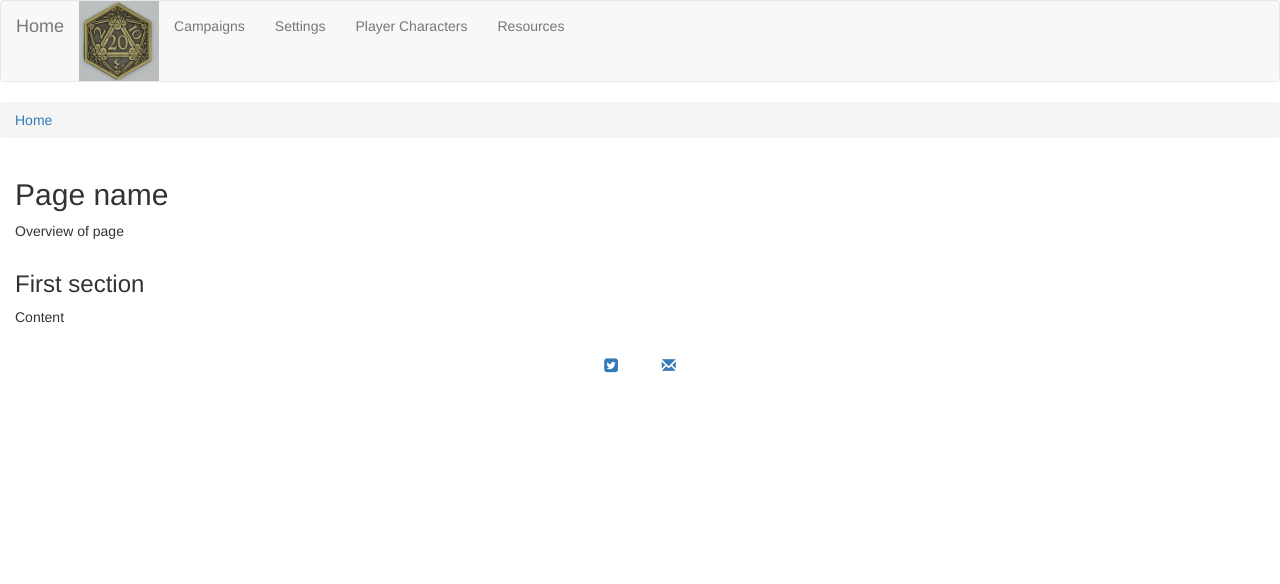
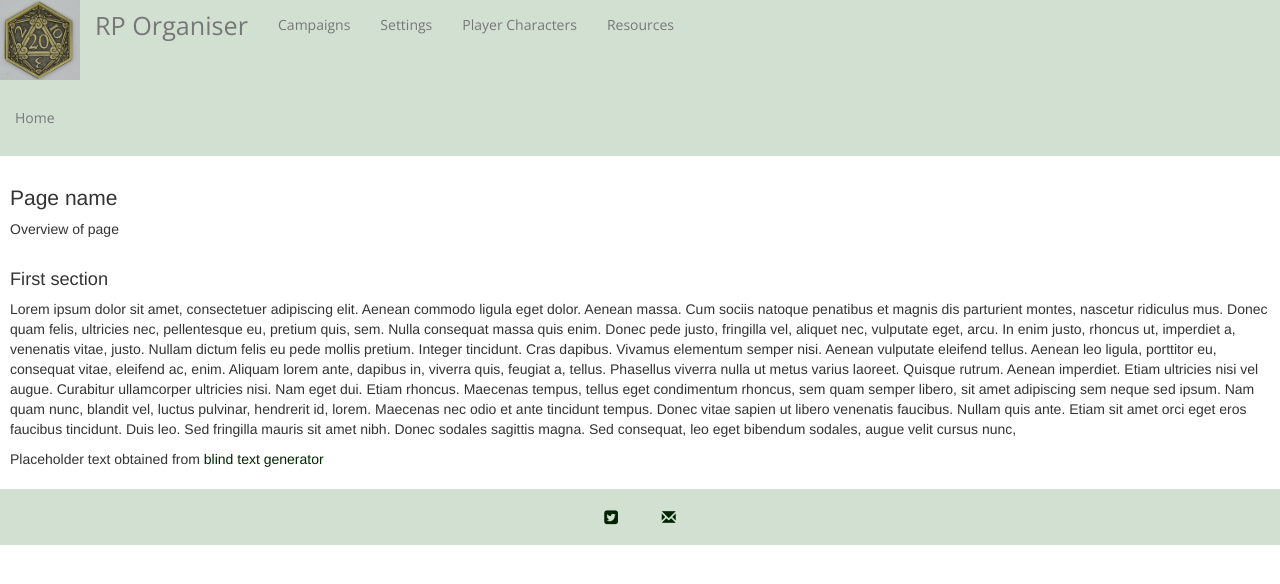
Before and after one commit to PossibleLlama/RP_Organiser, a plain HTML site: page WebContent/html/template.html in a window 1280 px wide. Drawn offline with nearby package versions, Linux system fonts and the light colour scheme.

Commit message:
Updated a lot of the CSS. Much closer to expected end result. Also changed the color scheme to be much more muted and main body of page to display in white.

```diff
--- a/WebContent/css/global.css
+++ b/WebContent/css/global.css
@@ -1,56 +1,94 @@
 /*
 Colour scheme
 
-#DFD6A7 - Pale yellow/brown colour.
-#F7CE5B - Yellow.
-#F7B05B - Orange.
-#E0CA69 - Faded yellow.
-#1F1300 - Brown.
+#4A8E4A - Pale Green.
+#002400 - Dark Green.
+#3B843B - Pale/Mid Green.
+#1C631C - Mid Green.
+#D2E0D2 - Grey.
 */
 
 /* Global
 ______________________________*/
-body {
-  background-color: #DFD6A7;
+html {
+  box-sizing: border-box;
 }
-.centered {
-  display: inline-block;
-  width: 50%;
+*
+*::before
+*::after {
+  box-sizing: inherit;
+}
+a {
+  color: #002400;
+  font-weight: 500;
+}
+a:hover
+a:focus {
+  color: #002400;
+  font-weight: bold;
 }
 /* Header
 ______________________________*/
 .headerBanner {
-  background-color: #F7B05B;
+  background-color: #D2E0D2;
   font-family: 'Open Sans','Roboto', sans-serif;
   font-weight: 600;
-  color: 1F1300;
   width: 100%;
   display: inline-block;
   margin: 0px;
 }
-.siteName {
-  display: inline-block;
+.navbar {
   background-color: inherit;
-  color: #1F1300;
-  margin: 20px;
+  border: 0px;
 }
-.siteName:hover {
-  color: #000;
-  font-weight: 100;
+.navbar-collapse {
+  border: 0px;
+}
+.navbar-toggle {
+  border: 0px;
+}
+.breadcrumb {
+  background-color: inherit;
+  border: 0px;
+}
+li a {
+  color: #777;
+}
+li a:hover{
+  color: #222;
+  font-weight: bold;
   text-decoration: none;
 }
-/* Links to each page */
-a.navLinks {
-  color: red; /* Currently not working */
+.logo {
+  float: left;
 }
-img.logo {
-  display: inline-block;
-  margin: 20px;
+.navbar-brand {
+  font-size: 1.8em;
+  text-align: center;
+}
+.navbar-brand:hover
+.navbar-brand:focus {
+  color: #222;
+  font-weight: bold;
 }
 /* Footer
 ______________________________*/
 .footerBanner {
-  background-color: #F7B05B;
+  background-color: #D2E0D2;
 }
 /* Main
 ______________________________*/
+.mainBody {
+  background-color: #FFF;
+  margin: 10px;
+}
+h1 {
+  font-size: 1.5em;
+}
+h2 {
+  font-size: 1.3em;
+}
+p {
+  font-size: 1em;
+
+}
--- a/WebContent/html/template.html
+++ b/WebContent/html/template.html
@@ -20,7 +20,7 @@
 	<link rel="stylesheet" href="https://maxcdn.bootstrapcdn.com/bootstrap/3.3.7/css/bootstrap.min.css">
 	<link rel="stylesheet" href="https://cdnjs.cloudflare.com/ajax/libs/font-awesome/4.7.0/css/font-awesome.min.css">
 	<link rel="stylesheet" href="https://fonts.googleapis.com/css?family=Open+Sans|Roboto">
-	<!-- <link rel="stylesheet" href="..\css\global.css"> -->
+	<link rel="stylesheet" href="..\css\global.css">
 	<!-- <link rel="stylesheet" href="#"> -->
 	<!-- <link rel="stylesheet" href="#"> -->
 
@@ -43,9 +43,11 @@
 			<div class="fluid-container text-center">
 				<div class="navbar-header">
 					<a href="index.html">
+						<!-- <span style="float: left;"> -->
 							<img src="..\resources/placeholderLogo.jpg"
 							alt="Logo" height="80" width="80"
-						class="text-left">
+							class="logo">
+						<!-- </span> -->
 					</a>
 					<button type="button" class="navbar-toggle collapsed"
 					data-toggle="collapse" data-target="#collapseMenu"
@@ -55,9 +57,11 @@
 						<span class="icon-bar"></span>
 						<span class="icon-bar"></span>
 					</button>
+					<span class="home">
 						<a href="index.html" class="navbar-brand">
-						Home
+							RP Organiser
 						</a>
+					</span>
 				</div> <!-- Navbar Header -->
 				<div class="collapse navbar-collapse" id="collapseMenu">
 					<ul class="nav navbar-nav">
@@ -84,19 +88,50 @@
 
 	</header>
 
-	<main role="main">
+	<main role="main" class="mainBody">
 		<div class="fluid-container">
+			<div class="row">
 				<div class="col-sm-12">
-				<h2>Page name</h2>
+					<h1>Page name</h1>
 					<p>Overview of page</p>
 				</div>
 
 				<section>
 						<div class="col-sm-12">
-						<h3>First section</h3>
-						<p>Content</p>
+							<h2>First section</h2>
+							<p>
+								Lorem ipsum dolor sit amet, consectetuer adipiscing elit.
+								Aenean commodo ligula eget dolor. Aenean massa. Cum sociis
+								natoque penatibus et magnis dis parturient montes, nascetur
+								ridiculus mus. Donec quam felis, ultricies nec, pellentesque eu,
+								pretium quis, sem. Nulla consequat massa quis enim. Donec pede
+								justo, fringilla vel, aliquet nec, vulputate eget, arcu. In enim
+								justo, rhoncus ut, imperdiet a, venenatis vitae, justo. Nullam
+								dictum felis eu pede mollis pretium. Integer tincidunt. Cras
+								dapibus. Vivamus elementum semper nisi. Aenean vulputate
+								eleifend tellus. Aenean leo ligula, porttitor eu, consequat
+								vitae, eleifend ac, enim. Aliquam lorem ante, dapibus in,
+								viverra quis, feugiat a, tellus. Phasellus viverra nulla ut
+								metus varius laoreet. Quisque rutrum. Aenean imperdiet. Etiam
+								ultricies nisi vel augue. Curabitur ullamcorper ultricies nisi.
+								Nam eget dui. Etiam rhoncus. Maecenas tempus, tellus eget
+								condimentum rhoncus, sem quam semper libero, sit amet adipiscing
+								sem neque sed ipsum. Nam quam nunc, blandit vel, luctus
+								pulvinar, hendrerit id, lorem. Maecenas nec odio et ante
+								tincidunt tempus. Donec vitae sapien ut libero venenatis
+								faucibus. Nullam quis ante. Etiam sit amet orci eget eros
+								faucibus tincidunt. Duis leo. Sed fringilla mauris sit amet
+								nibh. Donec sodales sagittis magna. Sed consequat, leo eget
+								bibendum sodales, augue velit cursus nunc,
+							</p>
+							<p>
+								Placeholder text obtained from <a
+								href="http://www.blindtextgenerator.com/lorem-ipsum">blind text
+								generator</a>
+							</p>
 						</div>
 				</section>
+			</div> <!-- Row -->
 		</div> <!-- Fluid container -->
 	</main>
 
```
Also changed, not shown: WebContent/html/pageResources/resources.html (+1 -0 lines). Lines whose indentation alone changed are shown as unchanged.
